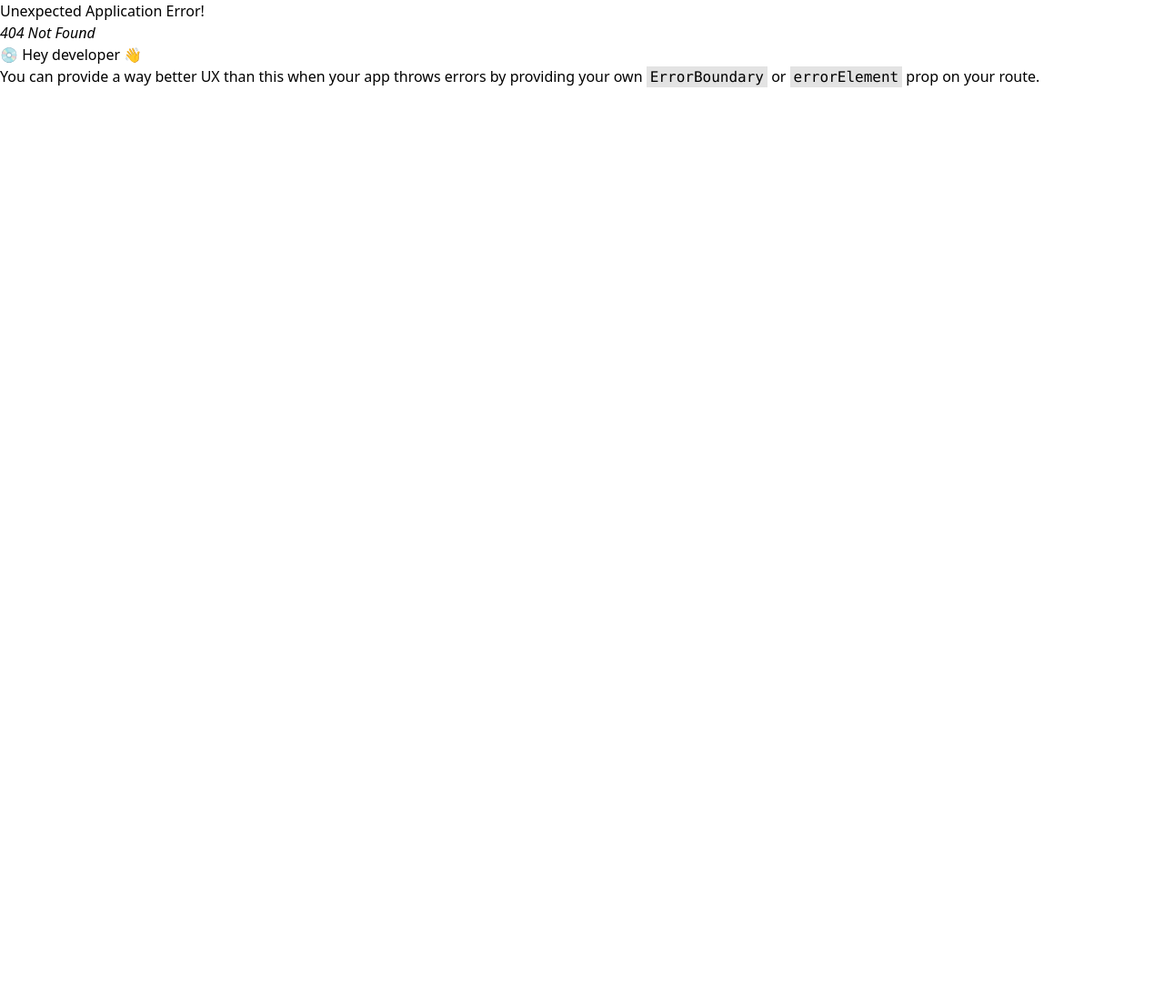
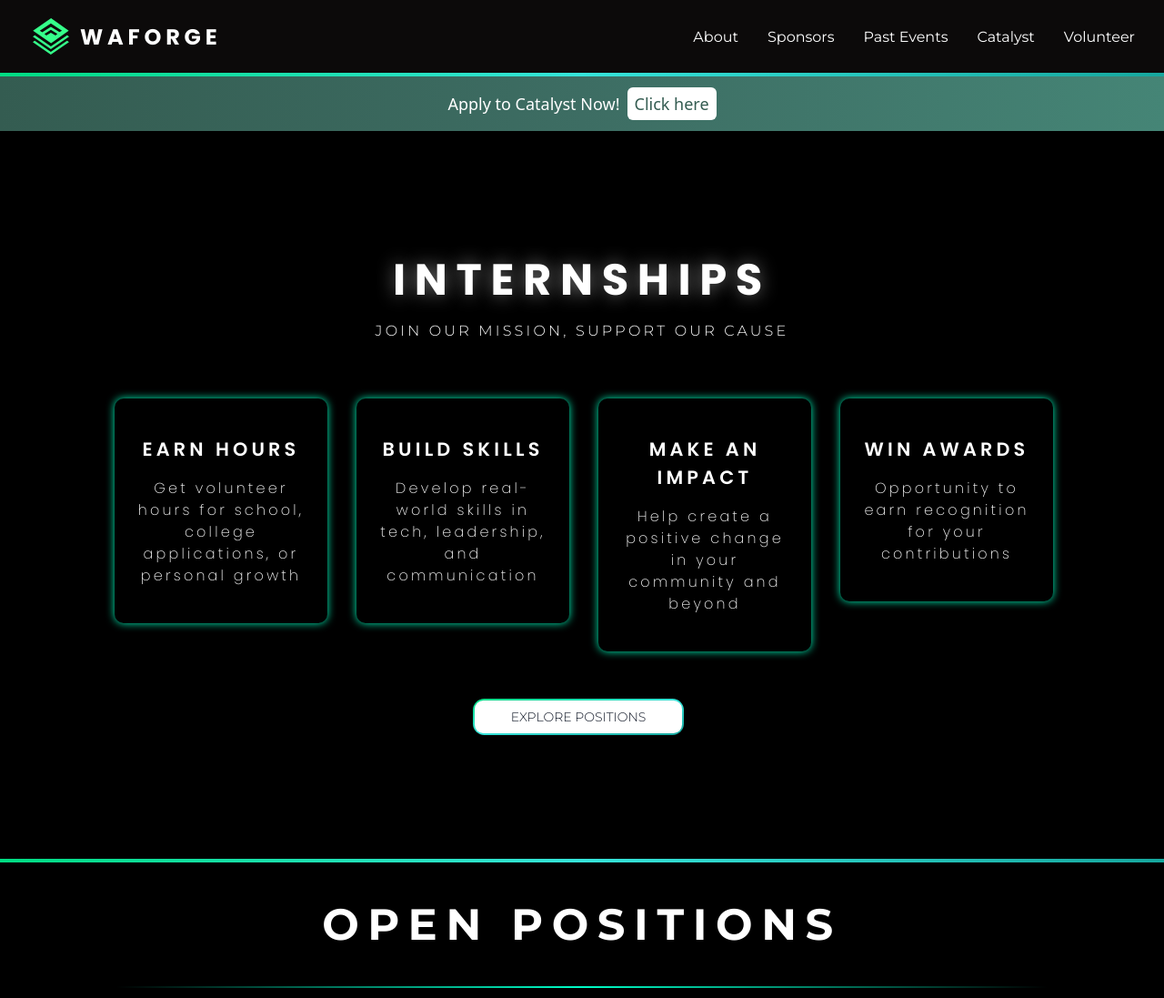
Before and after one commit to destructiveasdf/WAForgeSite, a React (Vite) app: page /Internship in a window 1280 px wide. Before the commit this address had no page. Shown: the top 1097 px of the page at 91% size. Before the commit the page ends 800 px from the top, so only its background shows below. Built offline with nearby package versions, Linux system fonts and the light colour scheme.

Commit message:
appearance changes + internship

```diff
--- a/src/Pages/Home.jsx
+++ b/src/Pages/Home.jsx
@@ -44,16 +44,18 @@ const Home = () => {
 
         <VideoSection shouldChange={true} videos = {[video1, video2, video3, video4]} isHero = {true} element={
 
-        <button onClick={() => doSomething()} className='relative inline-flex items-center justify-center p-0.5 mt-10 mb-2 me-2 overflow-hidden text-sm font-medium text-gray-900 rounded-[12.5px] group bg-gradient-to-br from-[#00dc82] via-[#36e4da] to-[#16a79e] group-hover:from-green-400 duration-[0.1s] hover:shadow-[0_0px_15px_0px_rgba(0,255,130,1)] dark:text-white '><span className='font-Montserrat font-light relative transition-all ease-in duration-75 bg-white dark:bg-[#18181b] rounded-[9.5px] px-10 py-2'>Get Started</span></button>
+        <button onClick={() => doSomething()} className='relative inline-flex items-center justify-center p-0.5 mt-10 mb-2 me-2 overflow-hidden text-sm font-medium text-gray-900 rounded-[12.5px] group bg-gradient-to-br from-[#00dc82] via-[#36e4da] to-[#16a79e] group-hover:from-green-400 duration-[0.1s] hover:shadow-[0_0px_15px_0px_rgba(0,255,130,1)] dark:text-white '><span className='font-Montserrat font-light relative transition-all ease-in duration-75 bg-white dark:bg-[#18181b] rounded-[9.5px] px-10 py-2'>Join Us</span></button>
         }/>
         <SectionBreak />
 
         <div className='flex flex-col justify-center items-center bg-black pb-20'>
           <ImageHorizontalCard extraStyle="h-[1400px] w-[90vw] md:h-[1000px] md:w-[1400px]" title="" Element1={
             <div ref={ref} className='flex flex-col items-center text-center w-full'>
-              <p className="text-gray-400 text-sm tracking-widest mb-0 ml-1">INTRODUCING</p>
-              <img src={WaforgeCatalyst} alt="WAForge Logo" className="w-108 h-58 mb-6"/>
-              <p className="text-white text-2xl mb-16">TURNING POTENTIAL INTO PROGRESS</p>
+              <p className="text-gray-400 text-md tracking-widest mb-0 ml-1 font-Poppins tracking-[0.5em] textGlow">INTRODUCING</p>
+              <img src={Logo} alt="WAForge Logo" className="w-[50px] h-[50px] md:w-[75px] md:h-[75px] pulse mt-10 md:mt-16"/>
+              <p className="text-white text-[2em] mb-0 font-Poppins font-[800] md:text-[4em] tracking-[0.2em] textGlow mt-2">WAFORGE</p>
+              <p className="text-white text-[1.5em] md:text-[3em] mt-0 mb-7 md:mb-16 font-Poppins font-[200] tracking-[0.2em] textGlow">CATALYST</p>
+              <p className="text-white text-[1em] mb-16 font-Montserrat tracking-[0.3em]">TURNING POTENTIAL INTO PROGRESS</p>
 
               <div className="max-w-3xl mx-auto mb-0">
                 <p className="text-gray-300 text-lg font-Montserrat mb-6">
@@ -73,16 +75,17 @@ const Home = () => {
         </div>
         <SectionBreak />
         <div className='flex flex-col justify-center items-center bg-black pb-20'>
-          <ImageHorizontalCard extraStyle="h-[750px] w-[90vw] md:h-[600px] md:w-[1400px]" title="" Element1={
-            <div ref={ref} className='flex flex-col items-center text-center w-full'>
-              <h1 className="text-white font-Montserrat font-[700] tracking-[0.1em] md:tracking-[0.2em] text-[1.6em] md:text-[2.5em] mb-2 textGlow px-4 md:px-2 mx-auto max-w-[95%] md:max-w-full">VOLUNTEER OPPORTUNITIES</h1>
+          <ImageHorizontalCard extraStyle="h-[750px] w-[90vw] md:h-[800px] md:w-[1400px]" title="" Element1={
+            <div ref={ref} className='flex flex-col items-center text-center w-full pb-20'>
+              <img src={Logo} alt="WAForge Logo" className="w-[50px] h-[50px] md:w-[75px] md:h-[75px] pulse mt-10 md:mt-24"/>
+              <h1 className="text-white font-Poppins font-[700] tracking-[0.1em] md:tracking-[0.2em] text-[1.6em] md:text-[2.5em] mb-2 mt-2 textGlow px-4 md:px-2 mx-auto max-w-[95%] md:max-w-full">INTERNSHIPS</h1>
               <p className="text-white font-Montserrat font-[300] tracking-[0.2em] text-[1em] mb-8 px-2">JOIN OUR MISSION, SUPPORT OUR CAUSE</p>
               <p className="text-white font-Montserrat font-[300] text-[1.2em] max-w-3xl mx-auto mb-8 px-4">
               Whether you're a developer, designer, leader, or manager WAForge has a place for you! This is an opportunity to gather real-world work experience while gaining volunteer hours!
               </p>
               <div className="flex flex-col md:flex-row justify-center items-center gap-8">
                 <Card titleSize="20px" title="WANT THE DETAILS?" extraStyles="font-[600] text-[1.3em]" ExtraDivStyles="!bg-black hover:scale-100"
-                  description={<Button link="/Volunteer" text="LEARN MORE" paddingx=" px-[2.5rem]" paddingy=" py-[0.35rem]" extraStyle="mt-[2vh] font-[500]"/>}/>
+                  description={<Button link="/Internship" text="LEARN MORE" paddingx=" px-[2.5rem]" paddingy=" py-[0.35rem]" extraStyle="mt-[2vh] font-[500]"/>}/>
                 </div>
             </div>
           }/>
--- a/src/Pages/Volunteer.jsx
+++ b/src/Pages/Volunteer.jsx
@@ -19,10 +19,10 @@ const Volunteer = () => {
     <div className="bg-[#191516] min-h-[100vh] w-full overflow-x-hidden">
       <Header />
       <Banner />
-      <div className="flex flex-col justify-center items-center bg-black pt-16 pb-12 w-full">
+      <div className="flex flex-col justify-center items-center bg-black pt-24 pb-24 w-full">
         <div className="bg-black p-4 md:p-8 h-auto w-[95%] md:w-[90%] max-w-[1500px]">
           <div className="flex flex-col items-center text-center w-full">
-            <h1 className="text-white font-Montserrat font-[700] tracking-[0.1em] md:tracking-[0.2em] text-[1.6em] md:text-[2.5em] mb-2 textGlow px-4 mx-auto max-w-[95%] md:max-w-full">VOLUNTEER OPPORTUNITIES</h1>
+            <h1 className="text-white font-Poppins font-[700] tracking-[0.1em] md:tracking-[0.2em] text-[1.6em] md:text-[3em] mb-2 textGlow px-4 mx-auto max-w-[95%] md:max-w-full">INTERNSHIPS</h1>
             <p className="text-white font-Montserrat font-[300] tracking-[0.2em] text-[1em] mb-8 px-2">JOIN OUR MISSION, SUPPORT OUR CAUSE</p>
             <div className="grid grid-cols-1 md:grid-cols-2 lg:grid-cols-4 gap-4 md:gap-8 w-full mb-0 -ml-16 md:ml-0 px-2 md:px-0 md:pr-14">
               <Card titleSize="20px" title="EARN HOURS" extraStyles="font-[600] text-[1.3em]" ExtraDivStyles="!bg-black hover:scale-100 h-auto min-h-[150px] w-full px-4" description="Get volunteer hours for school, college applications, or personal growth" />
@@ -40,7 +40,7 @@ const Volunteer = () => {
       <SectionBreak />
 
       <div ref={positionsRef} className="flex flex-col justify-center items-center bg-black w-full">
-        <h1 className="text-white font-Montserrat font-[700] tracking-[0.2em] text-[2em] md:text-[2em] my-8 px-4 text-center">OPEN POSITIONS</h1>
+        <h1 className="text-white font-Montserrat font-[700] tracking-[0.2em] text-[2em] md:text-[3em] my-8 px-4 text-center">OPEN POSITIONS</h1>
         <div className="w-[80%] h-[2px] bg-gradient-to-r from-transparent via-[#00ffc8] to-transparent mb-8"></div>
         <div className="bg-black p-4 md:p-8 w-[95%] md:w-[90%] max-w-[1200px] mb-8">
           <div className="flex flex-col items-center text-center w-full">
--- a/src/index.css
+++ b/src/index.css
@@ -19,7 +19,7 @@
 
     }
     .textGlow{
-        animation: glow 1s ease-in-out infinite alternate;
+        animation: glow 4s ease-in-out infinite alternate;
       }
 
       .biggerTextGlow {
@@ -44,22 +44,22 @@
 
     .pulse {
 
-        animation: pulse 10s infinite;
+        animation: pulse 4s infinite;
     }
 
     @keyframes pulse {
       0% {
 
-        -webkit-filter: drop-shadow(0px 0px 7px rgba(0, 0, 0, 0.5));
+        -webkit-filter: drop-shadow(0px 0px 0px rgba(0, 0, 0, 0.5));
+        filter: drop-shadow(0px 0px 1px rgb(0, 220, 130));
+      }
+      50% {
+        -webkit-filter: drop-shadow(5px 5px 5px rgba(0, 0, 0, 0.5));
         filter: drop-shadow(0px 0px 3px rgb(0, 220, 130));
       }
-      50% {
-        -webkit-filter: drop-shadow(12px 12px 14px rgba(0, 0, 0, 0.5));
-        filter: drop-shadow(0px 0px 7px rgb(0, 220, 130));
-      }
       100% {
-        -webkit-filter: drop-shadow(0px 0px 7px rgba(0, 0, 0, 0.5));
-        filter: drop-shadow(0px 0px 3px rgb(0, 220, 130));
+        -webkit-filter: drop-shadow(0px 0px 0px rgba(0, 0, 0, 0.5));
+        filter: drop-shadow(0px 0px 1px rgb(0, 220, 130));
       }
     }
 
--- a/src/main.jsx
+++ b/src/main.jsx
@@ -20,7 +20,7 @@ const router = createBrowserRouter([
   {path: "/Sponsor", element: <Sponsor />},
   {path: "/PastEvents", element: <PastEvents />},
   {path: "/Catalyst", element: <Catalyst />},
-  {path: "/Volunteer", element: <Volunteer />}
+  {path: "/Internship", element: <Volunteer />}
 
 ]);
 
```
